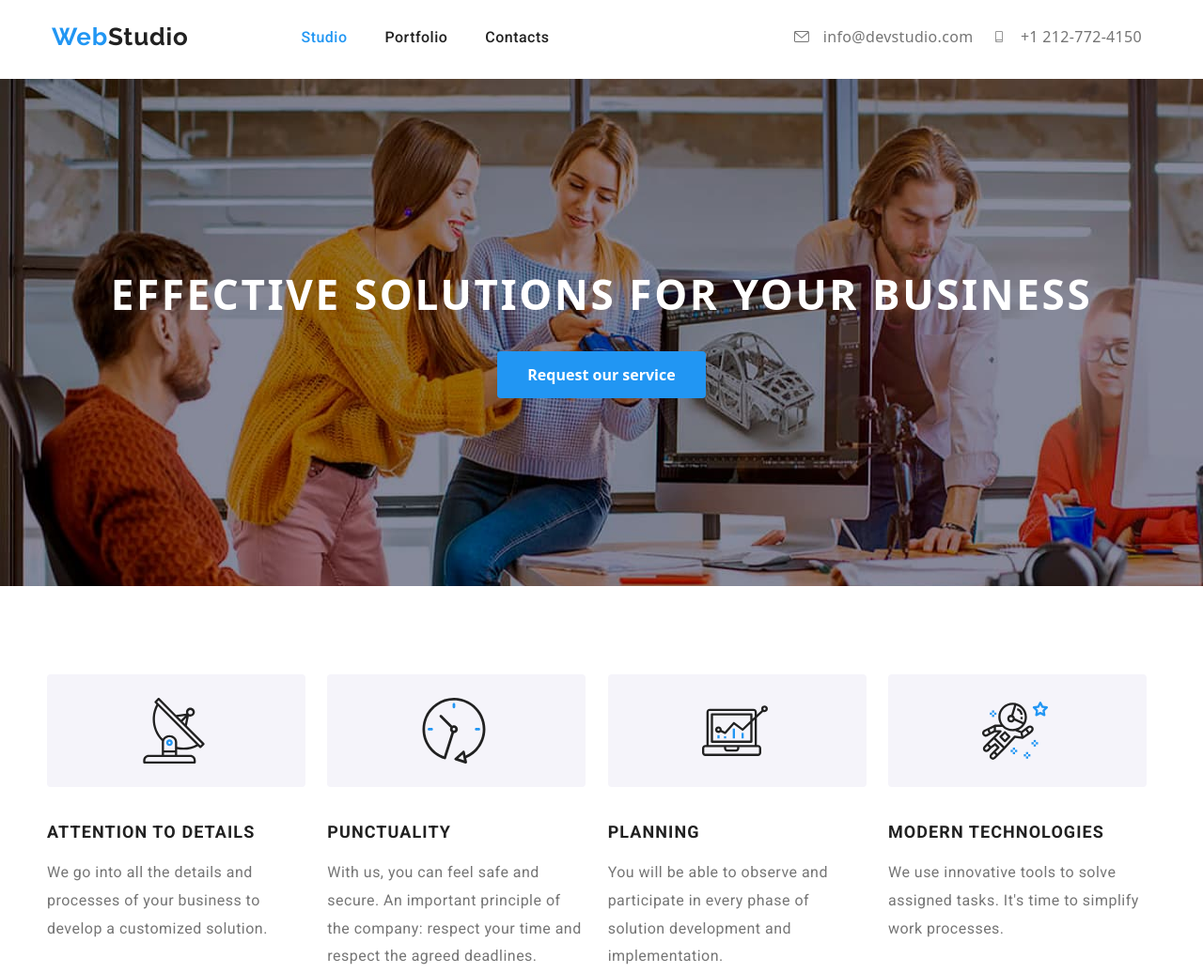
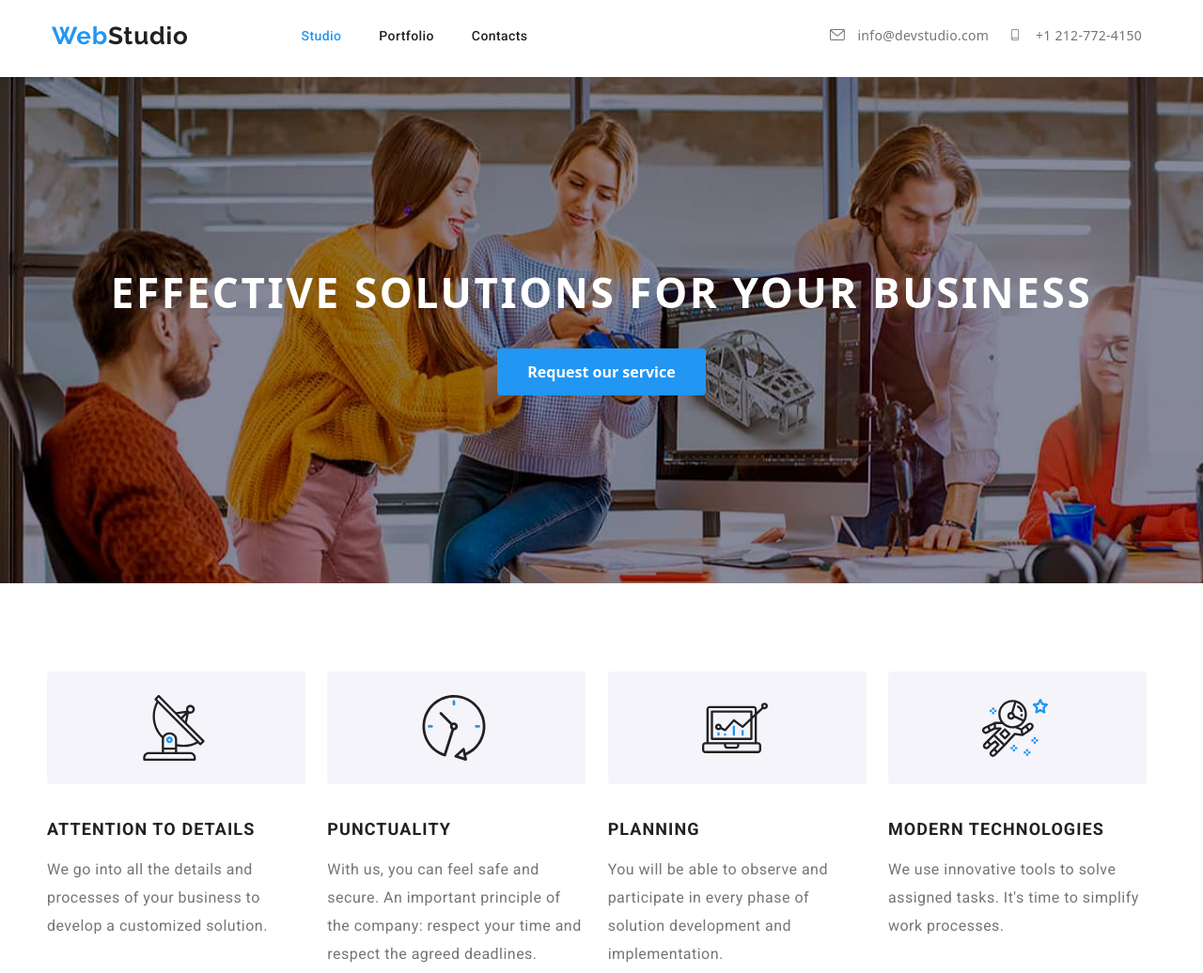
Before and after one commit to elkime/goit-markup-hw-05, a plain HTML site: page index.html in a window 1280 px wide. Shown: the top 1036 px of the page at 94% size. Drawn offline with nearby package versions, Linux system fonts and the light colour scheme.

Commit message:
commit 3

```diff
--- a/css/styles.css
+++ b/css/styles.css
@@ -146,8 +146,8 @@ span { color: #212121;
     font-family: 'Roboto';
     font-style: normal;
     font-weight: 500;
-    /*font-size: 14px;
-    line-height: 16px; para la tarea 3 */
+    font-size: 14px;
+    /*line-height: 16px; para la tarea 3 */
 
     color: #2196F3;
 }/* CSS link NAV (azul) */
@@ -168,8 +168,8 @@ span { color: #212121;
     font-family: 'Roboto';
     font-style: normal;
     font-weight: 500;
-    /*font-size: 14px;
-    line-height: 16px;  para la tarea 3 */
+    font-size: 14px;
+    /*line-height: 16px;  para la tarea 3 */
     color: #2196F3;}   /* CSS link navegacion  toca con el mismo nombre de la clase pero agregando otra palabra nav(azul) */
 
 .contacs{
@@ -190,7 +190,7 @@ span { color: #212121;
 .link{
 
     font-weight: 500;
-    /*font-size: 14px;*/
+    font-size: 14px;
     line-height: 1.18;  /* 19px/16px= 1.18  */
     letter-spacing: 0.02em;
     color: #757575;
@@ -361,7 +361,7 @@ span { color: #212121;
     }
 
 body {
-    /*font-size: 14px;*/
+    font-size: 14px;
     font-family: 'Roboto', 'sans-serif';
     letter-spacing: 0.03em;
     color: #757575;
```
